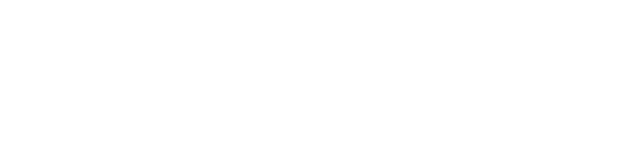
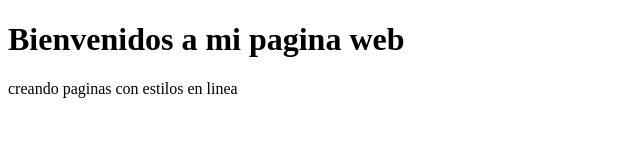
Before and after one commit to sandramoya/laboratorio8, a plain HTML site: page index.html in a window 1280 px wide. Shown: the whole page, without its empty margins (0-640 px from the left). Drawn offline with Linux system fonts and the light colour scheme.

Commit message:
creando parrafos y titulos

```diff
--- a/index.html
+++ b/index.html
@@ -6,6 +6,7 @@
     <title>Document</title>
 </head>
 <body>
-
+    <h1>Bienvenidos a mi pagina web</h1>
+    <p>creando paginas con estilos en linea</p>
 </body>
 </html>
```
